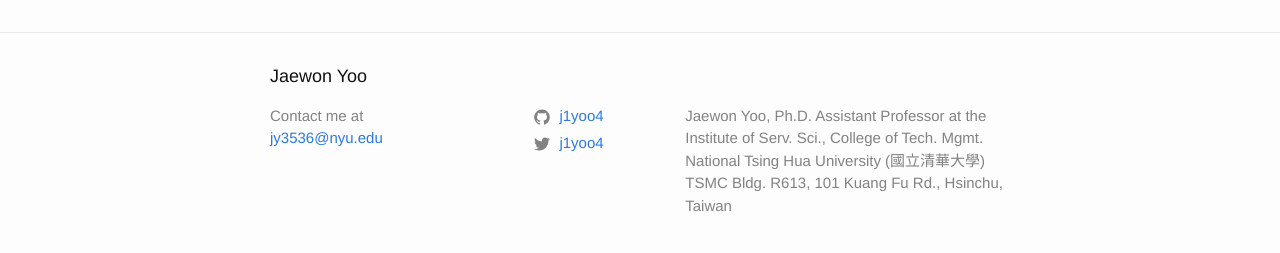
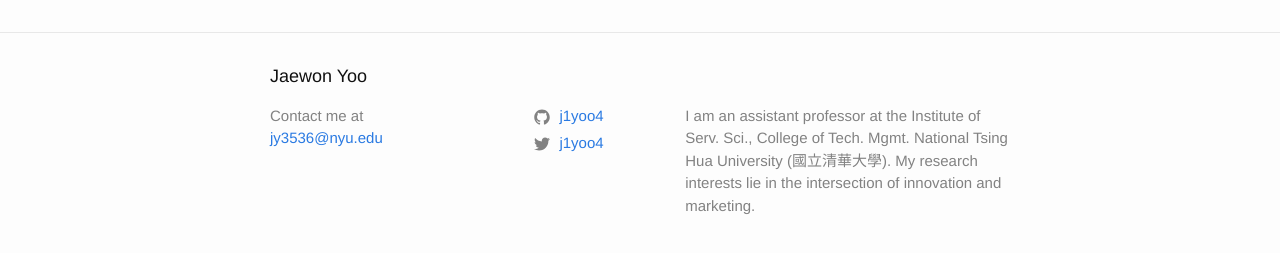
Before and after one commit to j1yoo/j1yoo.github.io, a Jekyll site: the page built from index.markdown, in a window 1280 px wide. Shown: the part 621-874 px from the top of the page. Built offline with Jekyll 4.4.1, drawn with Linux system fonts in a browser that asks for light colours.

Commit message:
Update _config.yml

```diff
--- a/_config.yml
+++ b/_config.yml
@@ -4,7 +4,8 @@ email: jy3536@nyu.edu
 description: # > this means to ignore newlines until "baseurl:"
   # I am an assistant professor at the Institute of Service Science, College of Technology Management, National Tsing Hua University. My research interests lie in the intersection of innovation and marketing.
   # This is my personal home page, where I share and collaborate with my colleagues for my research projects.
-  Jaewon Yoo, Ph.D. Assistant Professor at the Institute of Serv. Sci., College of Tech. Mgmt. National Tsing Hua University (國立清華大學) TSMC Bldg. R613, 101 Kuang Fu Rd., Hsinchu, Taiwan
+  I am an assistant professor at the Institute of Serv. Sci., College of Tech. Mgmt. National Tsing Hua University (國立清華大學). My research interests lie in the intersection of innovation and marketing.
+  #TSMC Bldg. R613, 101 Kuang Fu Rd., Hsinchu, Taiwan
 
 twitter_username: j1yoo4
 github_username:  j1yoo4
```
